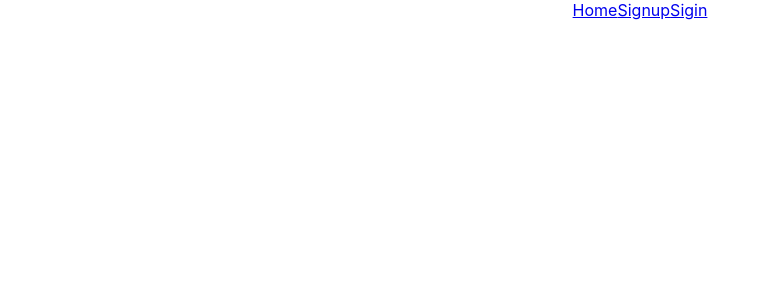
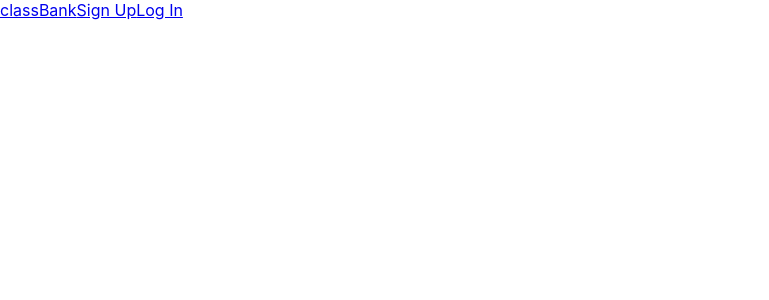
Before and after one commit to pistolphat/classBank, a React (Create React App) app in the folder classbank/: page /logout in a window 1280 px wide. Shown: the top 300 px of the page, without its empty margins (0-769 px from the left). Built offline with nearby package versions, Linux system fonts and the light colour scheme.

Commit message:
added navbar, signup, signin forms

```diff
--- a/classbank/src/components/App/App.js
+++ b/classbank/src/components/App/App.js
@@ -1,23 +1,28 @@
 import React, { Component } from "react";
+import axios from 'axios';
+import "./App.css";
 import { Route, Link, Switch } from "react-router-dom";
 
-import "./App.css";
+import Navbar from '../../components/NavBar/NavBar'
+import SignUpForm from '../../components/SignUpForm/SignUpForm'
+import LogInForm from '../../components/LogInForm/LoginForm'
+import Logout from '../../components/Logout/Logout'
+
+
 
 class App extends Component {
   render() {
     return (
       <div className="App">
-        <nav>
-          <Link to="">Home</Link>
-          <Link to="">Signup</Link>
-          <Link to="">Sigin</Link>
-        </nav>
+        <Navbar />
         <main>
+          <Switch>
+            {/* <Route path='/signup */}
+
+          </Switch>
           {/* <Route path="" render={}/>
           <Route path="" component={}/> */}
-
-          {/* // render and component props are two options we can use. */}
-        </main>
+          </main>
       </div>
     );
   }
--- a/classbank/src/components/LogInForm/LoginForm.js
+++ b/classbank/src/components/LogInForm/LoginForm.js
@@ -0,0 +1,26 @@
+import React, { Component } from 'react'
+import './LogInForm.css'
+
+class LogInForm extends Component {
+  render () {
+    return (
+      <div>
+        <h2>Log In</h2>
+
+        {/* <form>
+          <div>
+            <label htmlFor='email'>Email</label>
+            <input type='text' name='email' onChange={this.props.handleInput} />
+          </div>
+          <div>
+            <label htmlFor='password'>Password</label>
+            <input type='text' name='password' onChange={this.props.handleInput} />
+          </div>
+          <input value='Submit' type='submit' onClick={this.props.handleLogIn} />
+        </form> */}
+      </div>
+    )
+  }
+}
+
+export default LogInForm
--- a/classbank/src/components/Logout/Logout.js
+++ b/classbank/src/components/Logout/Logout.js
@@ -0,0 +1,21 @@
+import React, { Component } from "react";
+import "./Logout.css";
+
+class LogOut extends Component {
+  render() {
+    return (
+      <div>
+        <h2>Log Out</h2>
+        {/* <form>
+          <input
+            value="Log Out"
+            type="submit"
+            onClick={this.props.handleLogOut}
+          />
+        </form> */}
+      </div>
+    );
+  }
+}
+
+export default LogOut;
--- a/classbank/src/components/NavBar/NavBar.css
+++ b/classbank/src/components/NavBar/NavBar.css
@@ -0,0 +1,3 @@
+.navbar {
+  display: flex;
+}
--- a/classbank/src/components/NavBar/NavBar.js
+++ b/classbank/src/components/NavBar/NavBar.js
@@ -0,0 +1,23 @@
+import React, { Component } from "react";
+import { Link } from "react-router-dom";
+import "./NavBar.css";
+
+class NavBar extends Component {
+  render() {
+    let navBarItems = [];
+    if (this.props.isLoggedIn) {
+      navBarItems.push(<Link key={1} to="/logout/">Log Out</Link>);
+    } else {
+      navBarItems.push(<Link key={2} to="/signup/">Sign Up</Link>);
+      navBarItems.push(<Link key={3} to="/login/">Log In</Link>);
+    }
+    return (
+      <div className='navbar'>
+        <div><Link to="/">classBank</Link></div>
+        <div>{navBarItems}</div>
+      </div>
+    );
+  }
+}
+
+export default NavBar;
--- a/classbank/src/components/SignUpForm/SignUpForm.js
+++ b/classbank/src/components/SignUpForm/SignUpForm.js
@@ -0,0 +1,35 @@
+import React, { Component } from "react";
+import "./SignUpForm.css";
+
+class SignUpForm extends Component {
+  render() {
+    return (
+      <div>
+        <h2>Sign Up</h2>
+{/*
+        <form>
+          <div>
+            <label htmlFor="email">Email</label>
+            <input type="text" name="email" onChange={this.props.handleInput} />
+          </div>
+
+          <div>
+            <label htmlFor="password">Password</label>
+            <input
+              type="text"
+              name="password"
+              onChange={this.props.handleInput}
+            />
+          </div>
+          <input
+            value="Submit"
+            type="submit"
+            onClick={this.props.handleSignUp}
+          />
+        </form> */}
+      </div>
+    );
+  }
+}
+
+export default SignUpForm;
```
Also changed, not shown: classbank/src/components/LogInForm/LogInForm.css (added), classbank/src/components/LogInForm/LogInFrom.css (deleted), classbank/src/components/SignUpForm/SignUpForm.css (added), classbank/src/components/SignUpForm/Signup.css (deleted).
